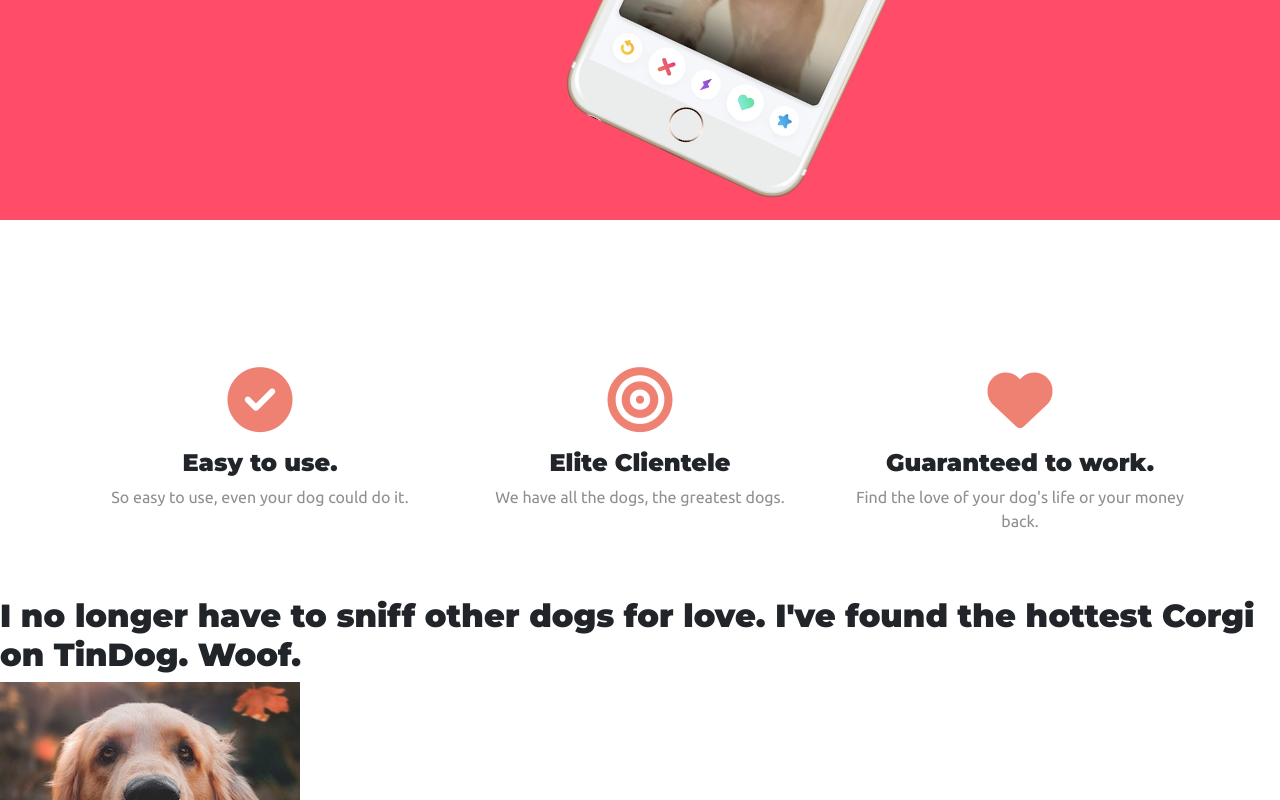
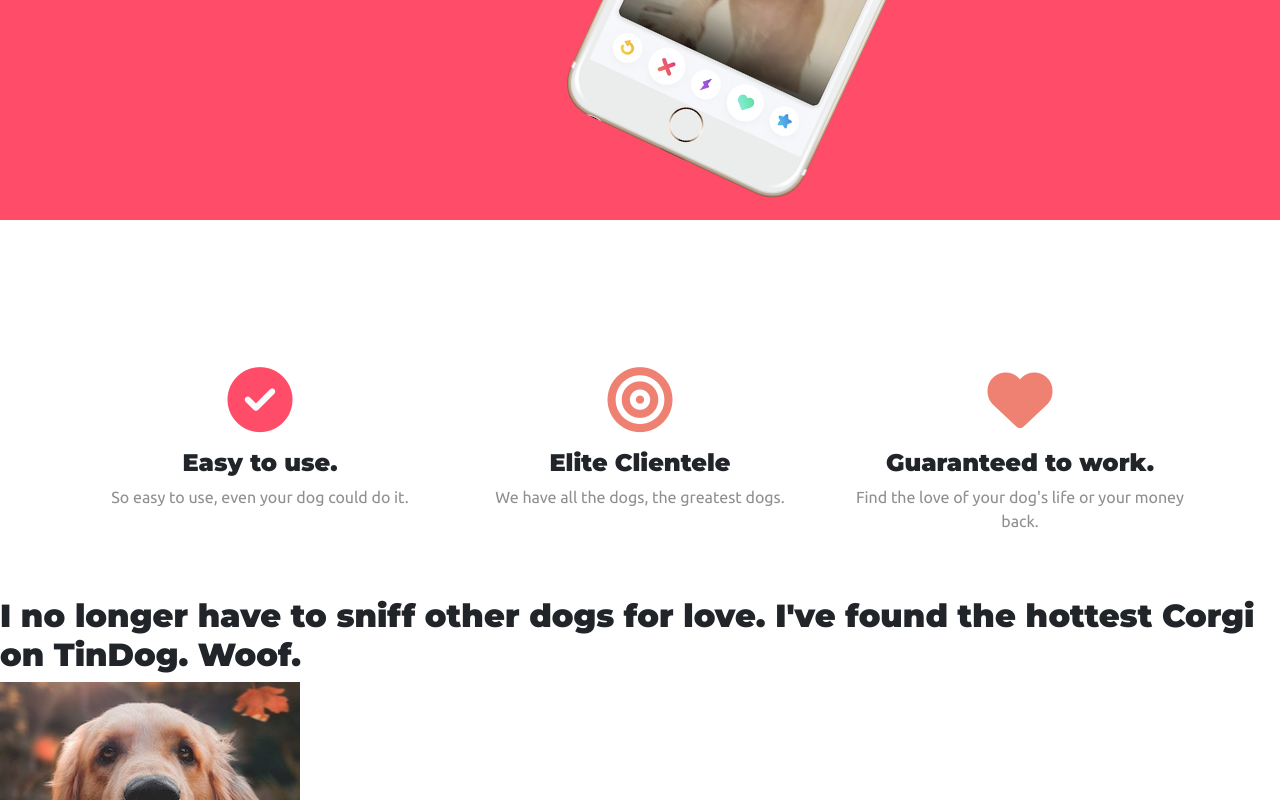
Before and after one commit to shan11435/tindog, a plain HTML site: page index.html in a window 1280 px wide. In both pictures the pointer is over the icon 260 px from the left and 951 px from the top of the page. Shown: the part 551-1351 px from the top of the page. Drawn offline with nearby package versions, Linux system fonts and the light colour scheme.

Commit message:
added a hover feature

```diff
--- a/css/styles.css
+++ b/css/styles.css
@@ -77,3 +77,9 @@
   font-size: 65px;
   color: #ef8172;
 }
+
+.icon-color:hover {
+  margin-top: 100px;
+  font-size: 65px;
+  color: #ff4c68;
+}
```
Also changed, not shown: 1 other file.
